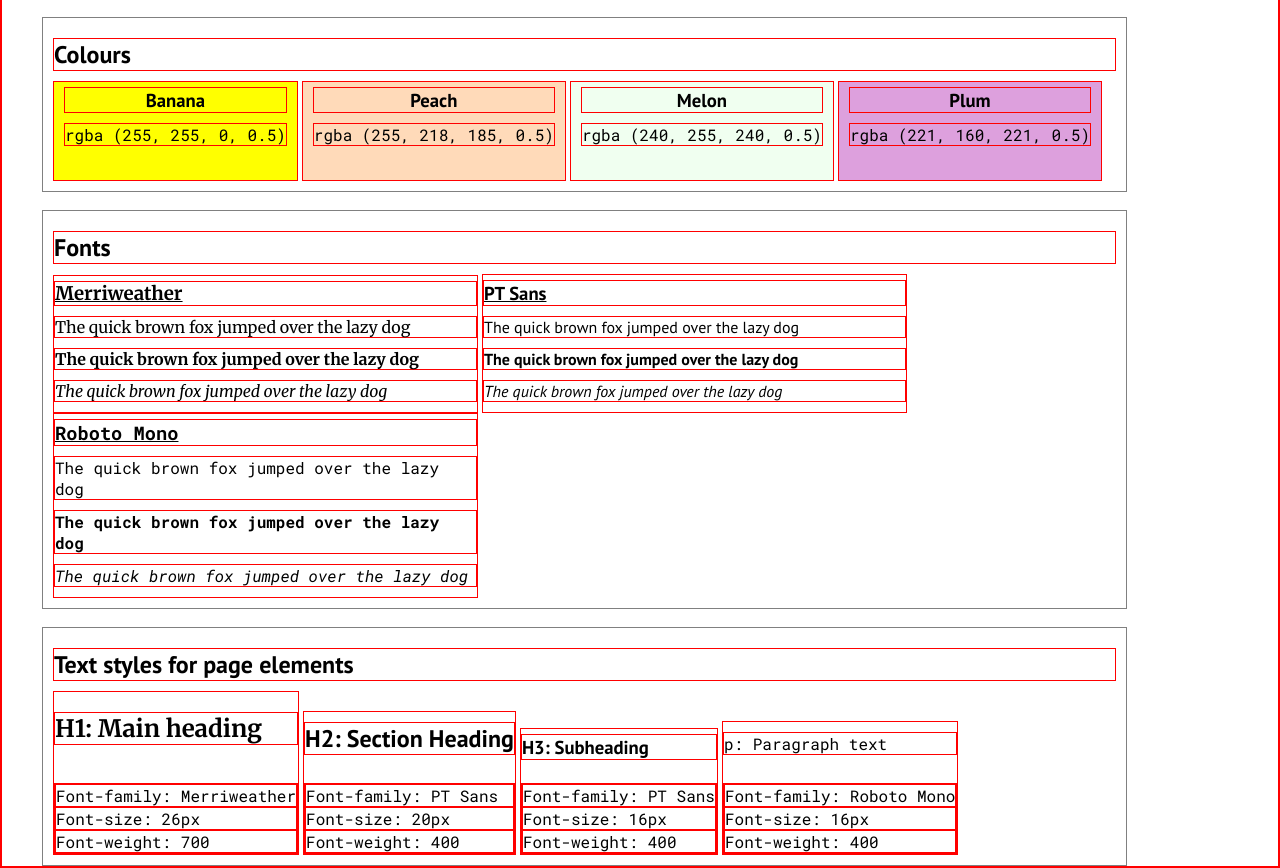
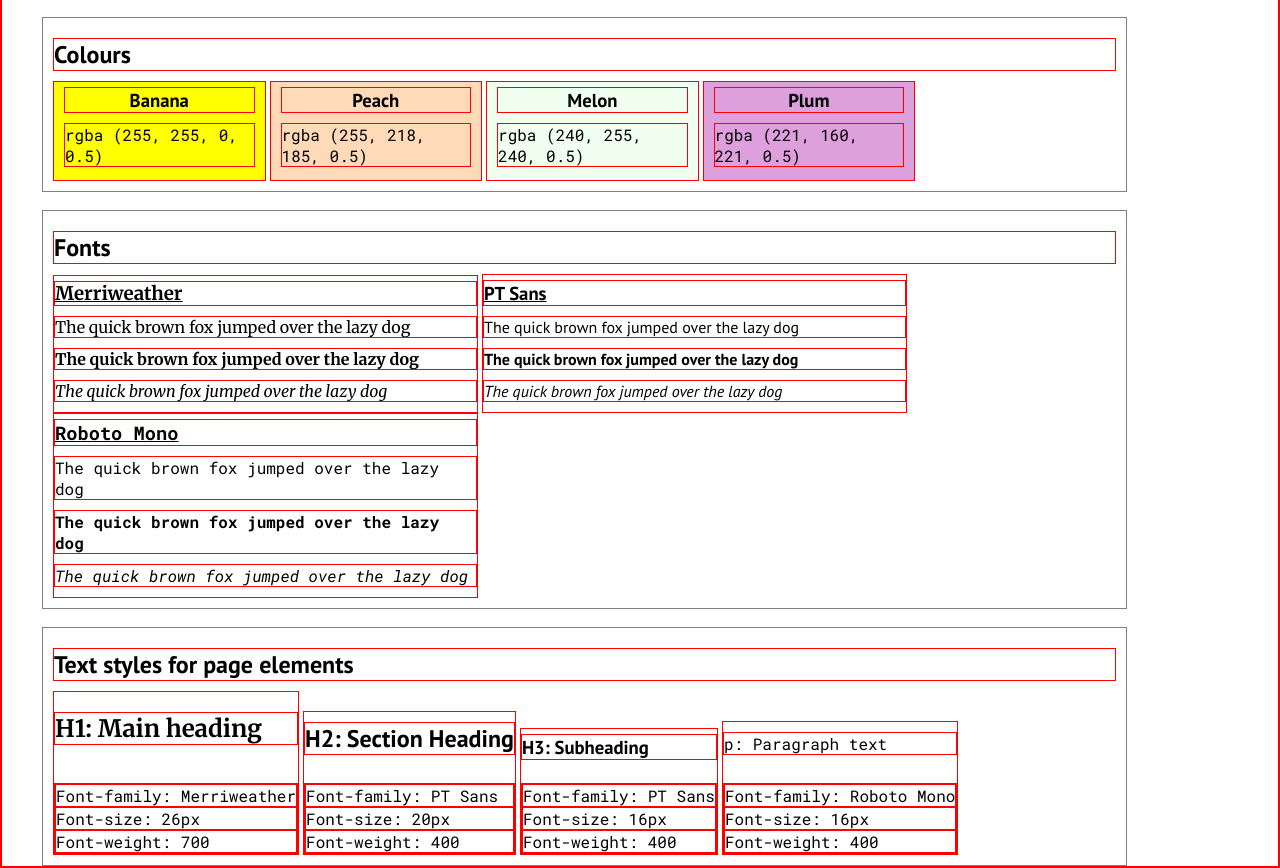
Before and after one commit to mikejguo290/website-design-system, a plain HTML site: page index.html in a window 1280 px wide. Shown: the part 67-935 px from the top of the page. Drawn offline with Linux system fonts and the light colour scheme.

Commit message:
Regularise width in color section. set each swatch to have 20% width.

```diff
--- a/styles.css
+++ b/styles.css
@@ -14,6 +14,8 @@
     font-family:'Roboto Mono';
     padding: 0px 10px;
     text-align: center;
+    width: 20%;
+    min-width: 50px;
 }
 
 .color1 {
```
